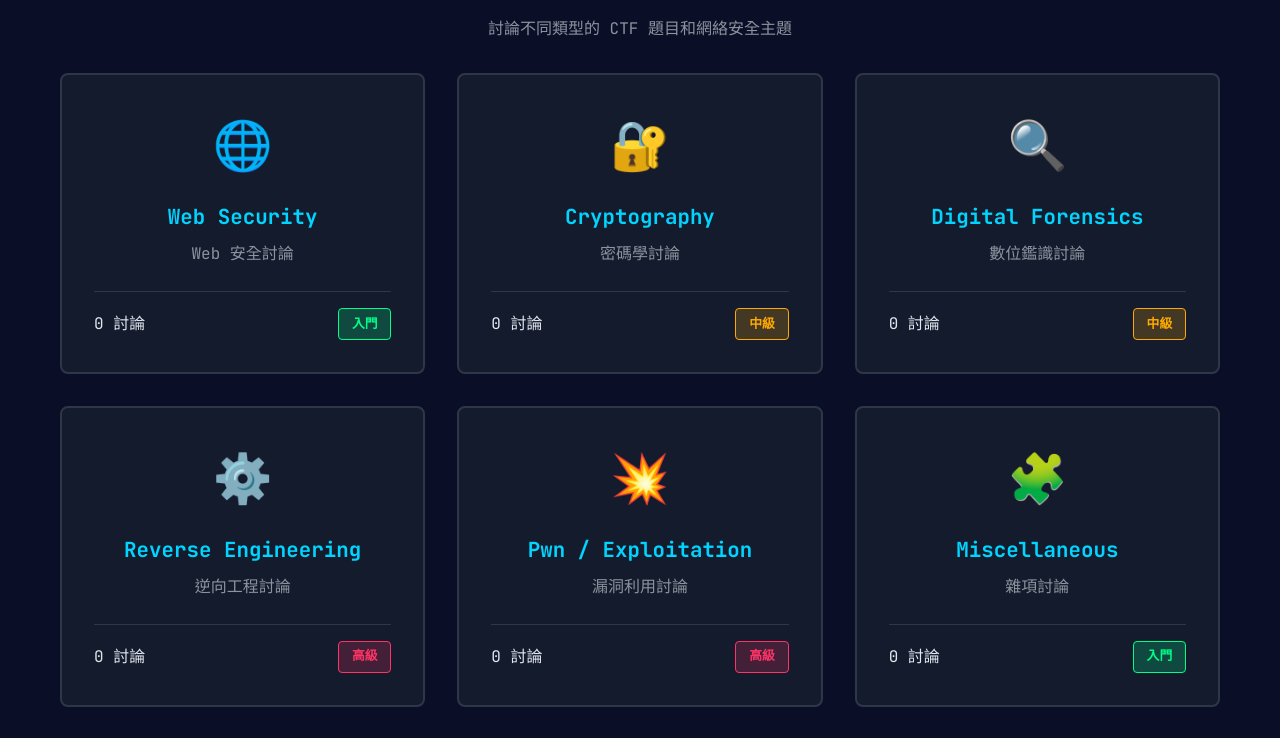
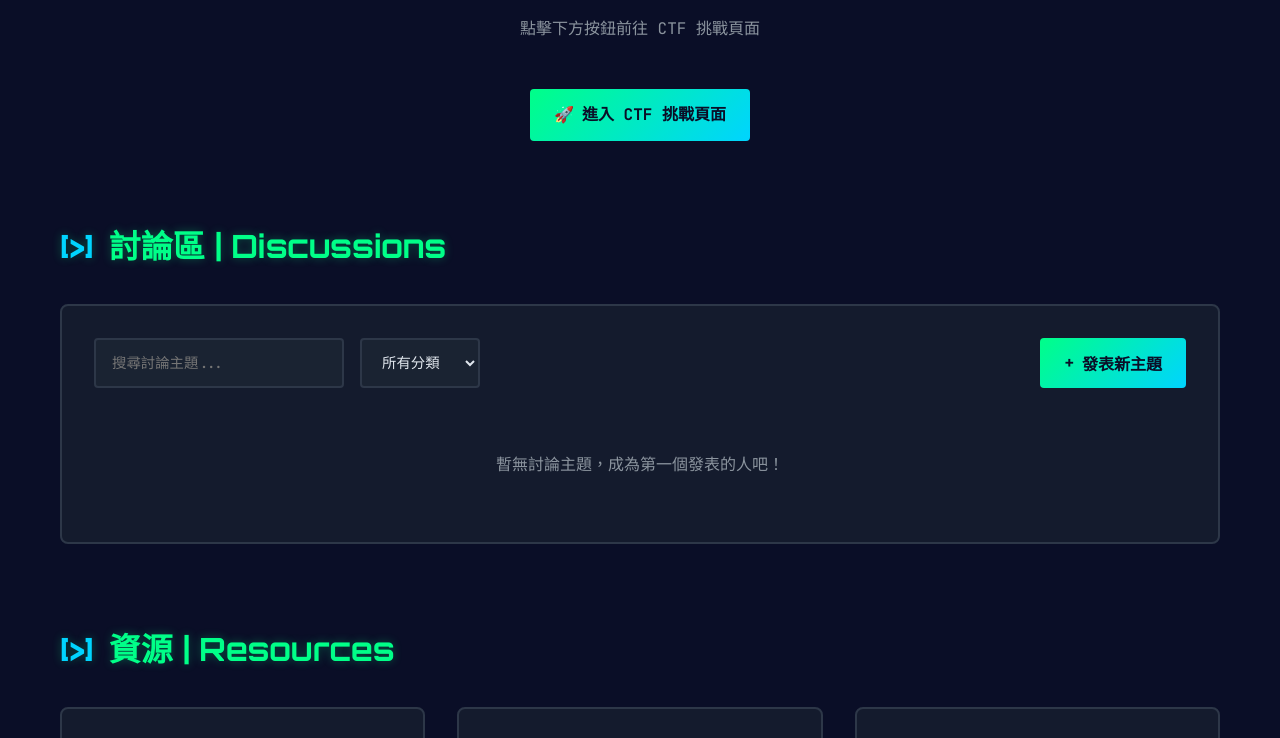
Before and after one commit to Rulkallos-CHL/csfhk, a plain HTML site: page index.html in a window 1280 px wide. Shown: the part 732-1470 px from the top of the page. Drawn offline with Linux system fonts and the light colour scheme.

Commit message:
Update index.html

```diff
--- a/index.html
+++ b/index.html
@@ -22,7 +22,7 @@
             </div>
             <nav class="nav">
                 <a href="#home" class="nav-link active">首頁</a>
-                <a href="#ctf" class="nav-link">CTF 分類</a>
+                <a href="ctfquestion.html" class="nav-link">CTF 挑戰</a>
                 <a href="#discussions" class="nav-link">討論區</a>
                 <a href="#resources" class="nav-link">資源</a>
             </nav>
@@ -54,6 +54,7 @@
                     <p>System Status: <span class="status-online">ONLINE</span></p>
                     <p>Active Users: <span class="user-count" id="userCount">0</span></p>
                     <p>Forum Topics: <span id="topicCount">0</span></p>
+                    <!-- CSFHK{hidden_in_source} -->
                 </div>
             </div>
         </div>
@@ -65,64 +66,13 @@
             <section id="ctf" class="section">
                 <h2 class="section-title">
                     <span class="title-icon">[&gt;]</span>
-                    CTF 討論分類 | CTF Discussion Categories
+                    CTF 挑戰 | CTF Challenges
                 </h2>
-                <p class="section-description">討論不同類型的 CTF 題目和網絡安全主題</p>
-                <div class="forum-categories">
-                    <div class="category-card" data-category="web">
-                        <div class="category-icon">🌐</div>
-                        <h3>Web Security</h3>
-                        <p>Web 安全討論</p>
-                        <div class="category-stats">
-                            <span class="category-discussion-count">0 討論</span>
-                            <span class="difficulty easy">入門</span>
-                        </div>
-                    </div>
-                    <div class="category-card" data-category="crypto">
-                        <div class="category-icon">🔐</div>
-                        <h3>Cryptography</h3>
-                        <p>密碼學討論</p>
-                        <div class="category-stats">
-                            <span class="category-discussion-count">0 討論</span>
-                            <span class="difficulty medium">中級</span>
-                        </div>
-                    </div>
-                    <div class="category-card" data-category="forensics">
-                        <div class="category-icon">🔍</div>
-                        <h3>Digital Forensics</h3>
-                        <p>數位鑑識討論</p>
-                        <div class="category-stats">
-                            <span class="category-discussion-count">0 討論</span>
-                            <span class="difficulty medium">中級</span>
-                        </div>
-                    </div>
-                    <div class="category-card" data-category="reverse">
-                        <div class="category-icon">⚙️</div>
-                        <h3>Reverse Engineering</h3>
-                        <p>逆向工程討論</p>
-                        <div class="category-stats">
-                            <span class="category-discussion-count">0 討論</span>
-                            <span class="difficulty hard">高級</span>
-                        </div>
-                    </div>
-                    <div class="category-card" data-category="pwn">
-                        <div class="category-icon">💥</div>
-                        <h3>Pwn / Exploitation</h3>
-                        <p>漏洞利用討論</p>
-                        <div class="category-stats">
-                            <span class="category-discussion-count">0 討論</span>
-                            <span class="difficulty hard">高級</span>
-                        </div>
-                    </div>
-                    <div class="category-card" data-category="misc">
-                        <div class="category-icon">🧩</div>
-                        <h3>Miscellaneous</h3>
-                        <p>雜項討論</p>
-                        <div class="category-stats">
-                            <span class="category-discussion-count">0 討論</span>
-                            <span class="difficulty easy">入門</span>
-                        </div>
-                    </div>
+                <p class="section-description">點擊下方按鈕前往 CTF 挑戰頁面</p>
+                <div style="text-align: center; margin: 3rem 0;">
+                    <a href="ctfquestion.html" class="btn-new-post" style="display: inline-flex; text-decoration: none;">
+                        <span>🚀</span> 進入 CTF 挑戰頁面
+                    </a>
                 </div>
             </section>
 
```
